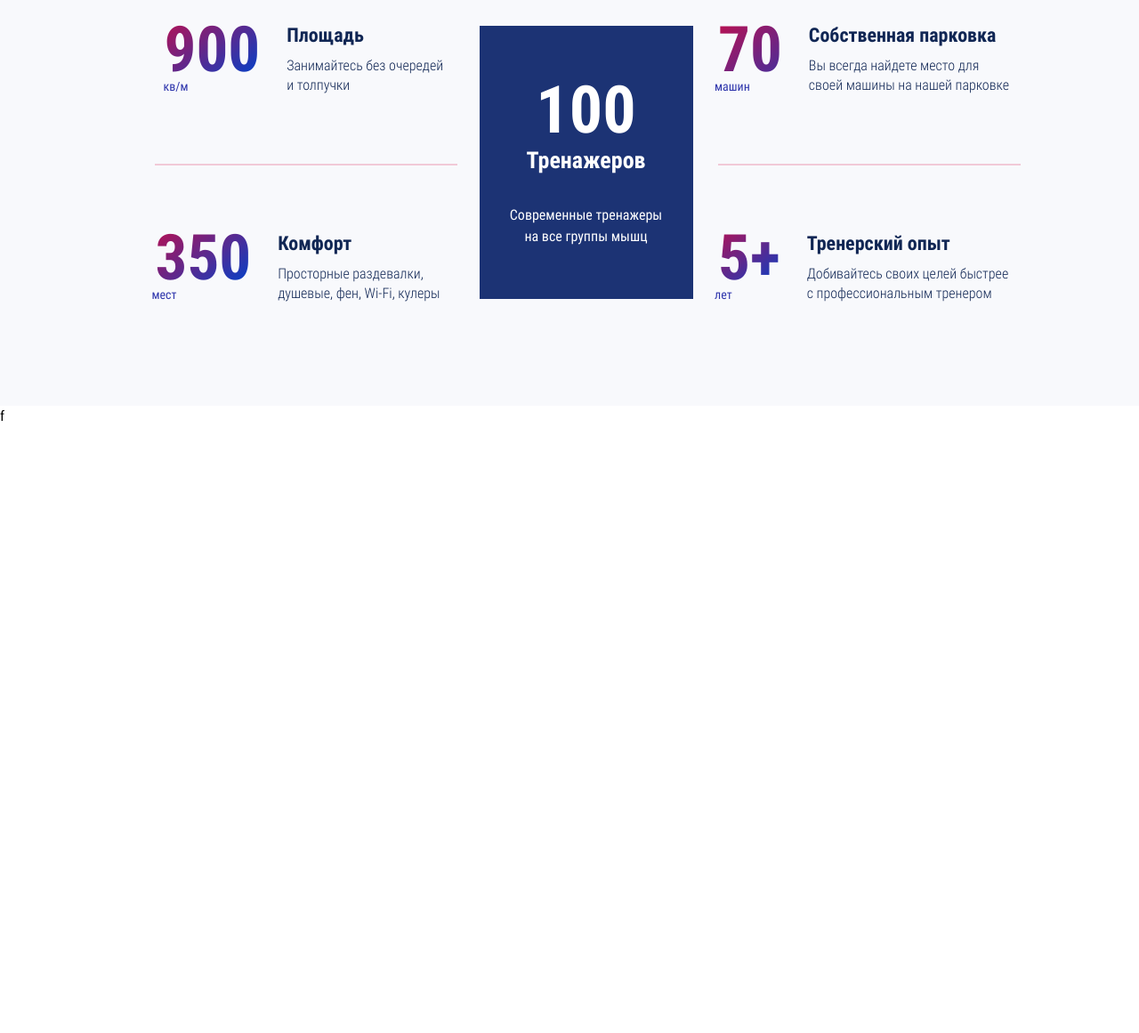
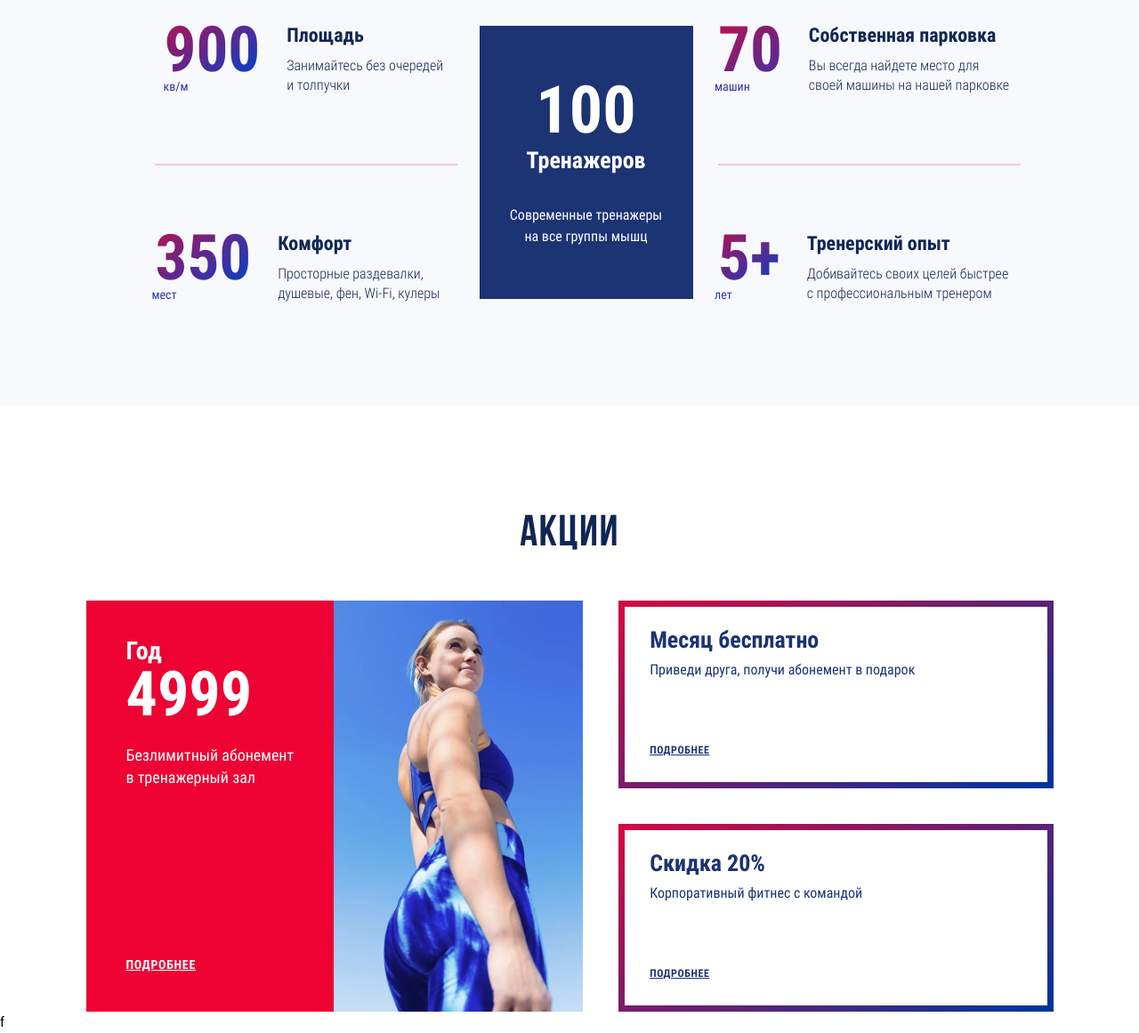
Before and after one commit to Holder19/fitness-center, a website built with webpack: page source/index.html in a window 1280 px wide. Shown: the part 3736-4897 px from the top of the page at 89% size. Before the commit the page ends 4216 px from the top, so only its background shows below. Built offline with nearby package versions, Linux system fonts and the light colour scheme; files whose address does not match are found by name.

Commit message:
Выполняет блок с акциями

```diff
--- a/source/index.html
+++ b/source/index.html
@@ -480,6 +480,44 @@
           </ul>
         </div>
       </section>
+
+      <section class="page__stocks stocks">
+        <div class="page__leveler">
+          <h2>Акции</h2>
+          <div class="stocks__wrapper">
+            <div class="stocks__card">
+              <div class="stocks__card-description">
+                <h3>Год</h3>
+                <strong>4999</strong>
+                <h4>Безлимитный абонемент <br> в тренажерный зал</h4>
+                <a href="#">подробнее</a>
+              </div>
+              <div class="stocks__card-content">
+                <picture>
+                  <source media="(min-width: 1200px)" srcset="./img/content/stock-women-desktop@1x.webp 1x, ./img/content/stock-women-desktop@2x.webp 2x" type="image/webp">
+                  <source media="(min-width: 768px)" srcset="./img/content/stock-women-tablet@1x.webp 1x, ./img/content/stock-women-tablet@2x.webp 2x" type="image/webp">
+                  <source media="(min-width: 320px)" srcset="./img/content/stock-women-mobile@1x.webp 1x , ./img/content/stock-women-mobile@2x.webp 2x" type="image/webp">
+                  <img src="./img/content/stock-women-desktop@1x.jpg" srcset="./img/content/stock-women-desktop@2x.jpg 2x" width="280" height="462" alt="Фото спортсмена">
+                </picture>
+              </div>
+            </div>
+            <div class="stocks__advantageous">
+              <ul>
+                <li>
+                  <h3>Месяц бесплатно</h3>
+                  <h4>Приведи друга, получи абонемент в подарок</h4>
+                  <a href="#">подробнее</a>
+                </li>
+                <li>
+                  <h3>Скидка 20%</h3>
+                  <h4>Корпоративный фитнес с&nbsp;командой</h4>
+                  <a href="#">подробнее</a>
+                </li>
+              </ul>
+            </div>
+          </div>
+        </div>
+      </section>
     </main>
     <footer>f</footer>
     <script src="js/main.min.js"></script>
--- a/source/sass/blocks/page.scss
+++ b/source/sass/blocks/page.scss
@@ -81,3 +81,15 @@
     margin-bottom: 70px;
   }
 }
+
+.page__features {
+  margin-bottom: 120px;
+
+  @media (max-width: $tablet) {
+    margin-bottom: 100px;
+  }
+
+  @media (max-width: $mobile) {
+    margin-bottom: 70px;
+  }
+}
--- /dev/null
+++ b/source/sass/blocks/stocks.scss
@@ -0,0 +1,209 @@
+.stocks h2 {
+  margin: 0;
+  padding: 0;
+  font-size: 49px;
+  line-height: 49px;
+  font-family: $ff-neue;
+  color: $color-default-font;
+  text-align: center;
+  margin-bottom: 50px;
+  letter-spacing: 0.03em;
+
+  @media (max-width: $tablet) {
+    font-size: 42px;
+    line-height: 42px;
+    margin-bottom: 41px;
+  }
+
+  @media (max-width: $mobile) {
+    font-size: 32px;
+    line-height: 32px;
+    margin-bottom: 42px;
+  }
+}
+
+.stocks__wrapper {
+  display: flex;
+
+  @media (max-width: $tablet) {
+    flex-direction: column;
+  }
+}
+
+.stocks__card {
+  display: flex;
+  margin-right: 40px;
+
+  @media (max-width: $tablet) {
+    margin-right: 0;
+    margin-bottom: 30px;
+  }
+
+  @media (max-width: $mobile) {
+    flex-direction: column;
+  }
+}
+
+.stocks__card-description {
+  background-color: $color-card-red;
+  padding: 35px 45px 45px;
+  display: flex;
+  flex-direction: column;
+
+  @media (max-width: $mobile) {
+    min-height: 299px;
+  }
+}
+
+.stocks__card-description h3 {
+  font-size: 28px;
+  line-height: 156%;
+  color: $color-default-white;
+  margin: 0;
+  padding: 0;
+
+  @media (max-width: $mobile) {
+    text-align: center;
+  }
+}
+
+.stocks__card-description strong {
+  font-weight: 700;
+  font-size: 70px;
+  line-height: 77%;
+  color: $color-default-white;
+  margin-bottom: 28px;
+
+  @media (max-width: $mobile) {
+    text-align: center;
+    line-height: 83%;
+    margin-bottom: 20px;
+  }
+}
+
+.stocks__card-description h4 {
+  font-weight: 400;
+  font-size: 18px;
+  line-height: 140%;
+  color: $color-default-white;
+  margin: 0;
+  padding: 0;
+
+  @media (max-width: $mobile) {
+    text-align: center;
+  }
+}
+
+.stocks__card-description a {
+  font-weight: 700;
+  font-size: 14px;
+  line-height: 16px;
+  color: $color-default-white;
+  text-transform: uppercase;
+  text-decoration: underline;
+  letter-spacing: 0.05em;
+  margin-top: auto;
+
+  @media (max-width: $mobile) {
+    align-self: center;
+  }
+}
+
+.stocks__card-content img {
+  width: 280px;
+  height: 462px;
+  object-fit: cover;
+
+  @media (max-width: $tablet) {
+    width: 399px;
+    height: 462px;
+  }
+
+  @media (max-width: $mobile) {
+    width: 100%;
+    height: 299px;
+  }
+}
+
+.stocks__advantageous {
+  flex-grow: 1;
+}
+
+.stocks__advantageous ul {
+  margin: 0;
+  padding: 0;
+  list-style: none;
+  display: grid;
+  gap: 40px;
+
+  @media (max-width: $tablet) {
+    grid-template-columns: 1fr 1fr;
+    gap: 30px;
+  }
+
+  @media (max-width: $mobile) {
+    grid-template-columns: none;
+  }
+}
+
+.stocks__advantageous li {
+  margin: 0;
+  border: 7px solid;
+  border-image: $stocks-border-color;
+  border-image-slice: 1;
+  display: flex;
+  flex-direction: column;
+  padding: 25px 35px 29px 28px;
+  min-height: 211px;
+
+  @media (max-width: $mobile) {
+    align-items: center;
+    padding: 36px 28px 29px 28px;
+  }
+}
+
+.stocks__advantageous h3 {
+  font-size: 26px;
+  color: $color-feedback-bg;
+  margin: 0;
+  padding: 0;
+  margin-bottom: 11px;
+}
+
+.stocks__advantageous h4 {
+  font-weight: 400;
+  font-size: 16px;
+  line-height: 140%;
+  color: $color-feedback-bg;
+  margin: 0;
+  padding: 0;
+
+  @media (max-width: $tablet) {
+    &:first-child {
+      max-width: 153px;
+    }
+
+    @media (max-width: $mobile) {
+      text-align: center;
+
+      &:first-child {
+        max-width: auto;
+      }
+    }
+  }
+}
+
+.stocks__advantageous a {
+  font-weight: 700;
+  font-size: 12px;
+  line-height: 14px;
+  color: $color-feedback-bg;
+  margin-top: auto;
+  text-transform: uppercase;
+  letter-spacing: 0.05em;
+  text-decoration: underline;
+
+  @media (max-width: $mobile) {
+    margin-bottom: 10px;
+  }
+}
--- a/source/sass/style.scss
+++ b/source/sass/style.scss
@@ -23,6 +23,7 @@
 @import "./blocks/promo";
 @import "./blocks/coaches";
 @import "./blocks/features";
+@import "./blocks/stocks";
 // ---------------------------------
 
 // ❗❗❗ запрещено использовать изображения в css, касается как jpg \ png, так и svg
--- a/source/sass/variables.scss
+++ b/source/sass/variables.scss
@@ -37,6 +37,9 @@ $video-bg-color:                    rgba(20, 54, 122, 0.5);
 $video-button-gradient:             linear-gradient(44.89deg, #003d85 25.38%, #b80027 74.89%);
 $button-tabs-gradient:              linear-gradient(97.05deg, #ed0233 17.6%, #003eb7 95.31%);
 $features-text-color:               linear-gradient(142.51deg, #d10a42 0%, #0041ca 87.33%);
+$stocks-border-color:               linear-gradient(148.82deg, #d10a42 0.85%, #00359f 100%);
+
+
 // Typography
 // ---------------------------------
 
```
Also changed, not shown: build/css/style.css, build/css/style.min.css, build/index.html, 1 other file.
